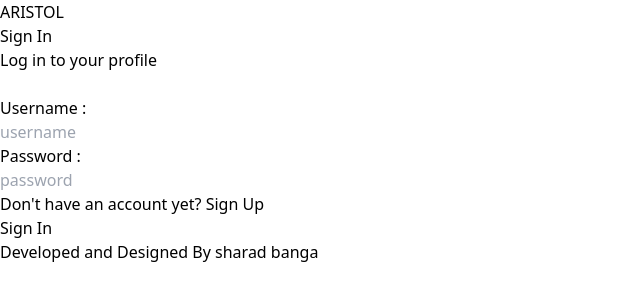
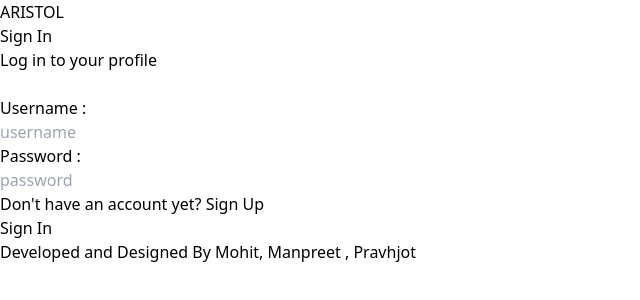
Before and after one commit to Sharad-Banga/ari, a React (Vite) app: page /signin in a window 1280 px wide. Shown: the top 300 px of the page, without its empty margins (0-640 px from the left). Built offline with nearby package versions, Linux system fonts and the light colour scheme.

Commit message:
Update SignIn.tsx

```diff
--- a/src/pages/SignIn.tsx
+++ b/src/pages/SignIn.tsx
@@ -95,11 +95,11 @@ export function SignIn() {
         Developed and Designed By{" "}
         <a
           className="text-[#2AB7B1] hover:text-[#1e8682] transition-colors duration-300"
-          href="https://x.com/sharad_banga"
+          href="/"
           target="_blank"
           rel="noopener noreferrer"
         >
-          sharad banga
+         Mohit, Manpreet , Pravhjot
         </a>
       </div>
     </div>
```
